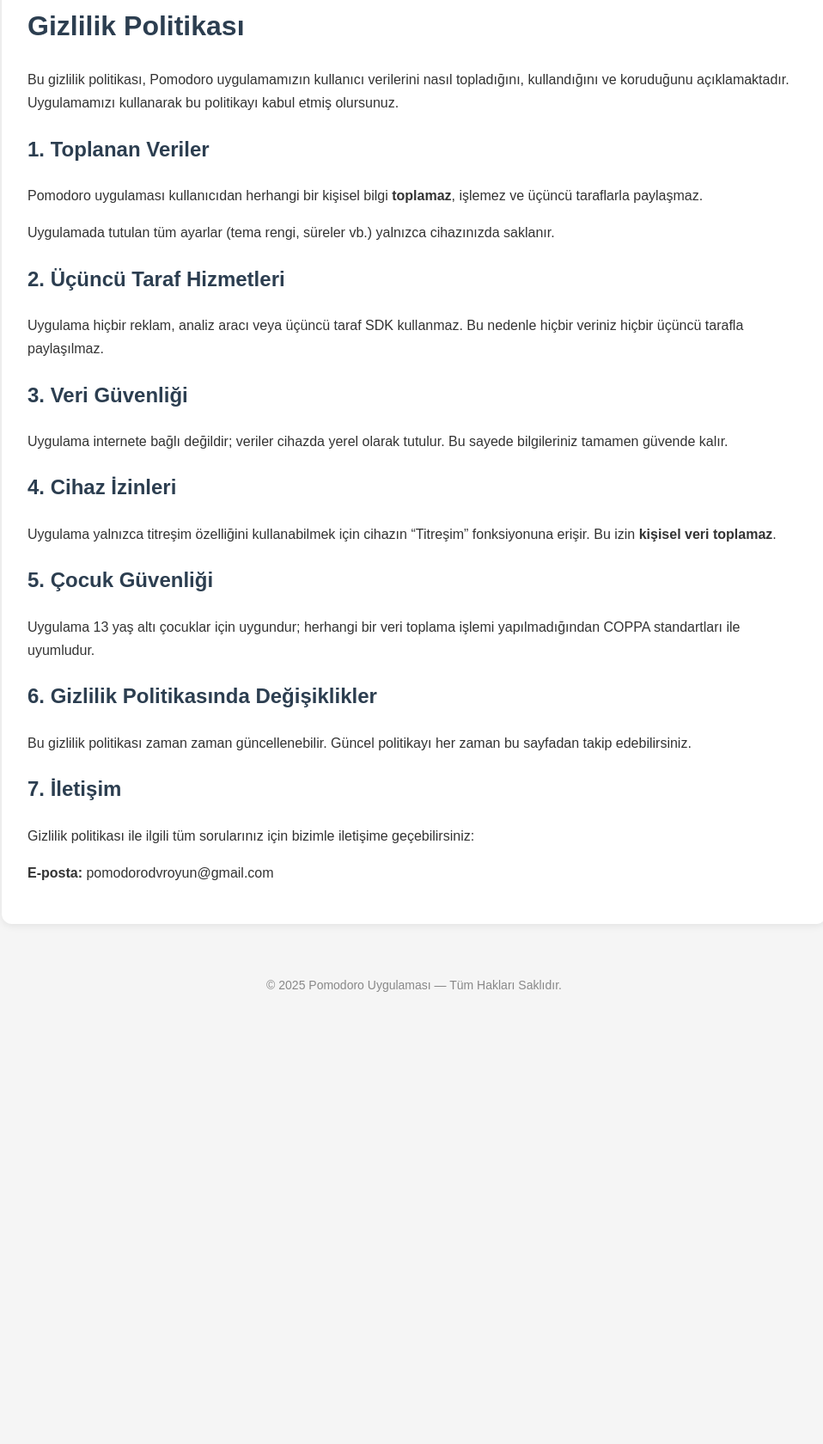
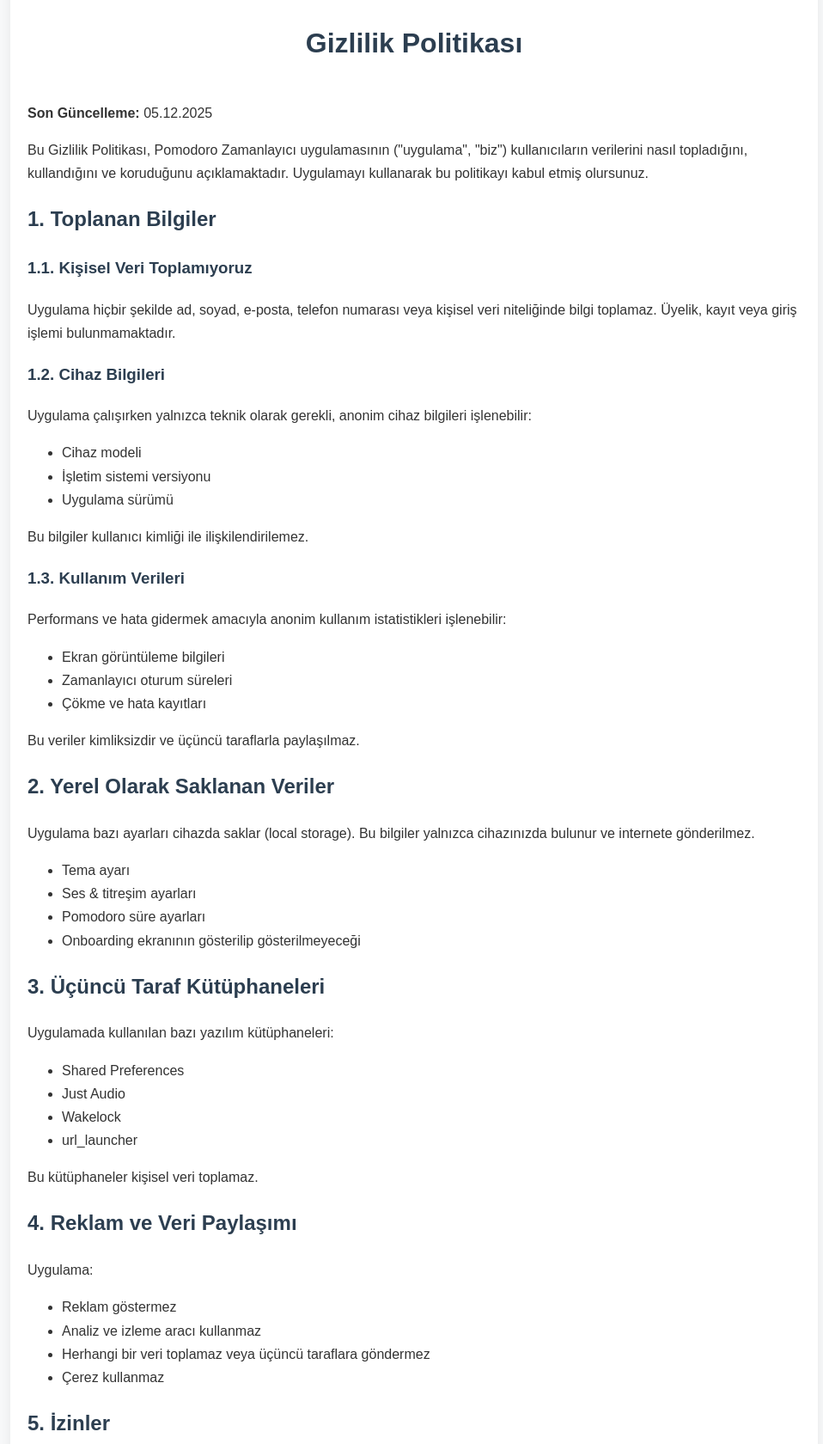
Before and after one commit to beton34340/privacy-policy, a plain HTML site: page index.html in a window 1280 px wide. Shown: the part 68-1748 px from the top of the page at 86% size, without its empty margins (158-1116 px from the left). Before the commit the page ends 1247 px from the top, so only its background shows below. Drawn offline with Linux system fonts and the light colour scheme.

Commit message:
Add privacy policy page

```diff
--- a/index.html
+++ b/index.html
@@ -1,92 +1,157 @@
 <!DOCTYPE html>
 <html lang="tr">
 <head>
-  <meta charset="UTF-8" />
-  <meta name="viewport" content="width=device-width, initial-scale=1.0" />
+    <meta charset="UTF-8">
+    <meta name="viewport" content="width=device-width, initial-scale=1.0">
     <title>Gizlilik Politikası - Pomodoro Uygulaması</title>
-
     <style>
         body {
-      font-family: Arial, Helvetica, sans-serif;
-      background: #f5f5f5;
+            font-family: Arial, sans-serif;
+            background: #f8f9fa;
             margin: 0;
             padding: 0;
+            color: #333;
             line-height: 1.7;
-      color: #333;
         }
         .container {
             max-width: 900px;
             margin: auto;
+            padding: 30px 20px;
             background: #fff;
-      padding: 30px;
-      margin-top: 20px;
+            margin-top: 40px;
             margin-bottom: 40px;
             border-radius: 12px;
-      box-shadow: 0 2px 10px rgba(0,0,0,0.08);
+            box-shadow: 0 0 15px rgba(0,0,0,0.08);
         }
-    h1, h2 {
+        h1, h2, h3 {
             color: #2c3e50;
+        }
+        h1 {
+            text-align: center;
+            margin-bottom: 40px;
+        }
+        a {
+            color: #007bff;
+            text-decoration: none;
+        }
+        a:hover {
+            text-decoration: underline;
         }
         footer {
             text-align: center;
-      padding: 20px;
+            margin-top: 40px;
+            color: #777;
             font-size: 14px;
-      color: #888;
         }
     </style>
 </head>
-
 <body>
 
 <div class="container">
     <h1>Gizlilik Politikası</h1>
+
+    <p><strong>Son Güncelleme:</strong> 05.12.2025</p>
     <p>
-      Bu gizlilik politikası, Pomodoro uygulamamızın kullanıcı verilerini nasıl topladığını, kullandığını ve koruduğunu açıklamaktadır.
-      Uygulamamızı kullanarak bu politikayı kabul etmiş olursunuz.
+        Bu Gizlilik Politikası, Pomodoro Zamanlayıcı uygulamasının ("uygulama", "biz") kullanıcıların verilerini nasıl
+        topladığını, kullandığını ve koruduğunu açıklamaktadır. Uygulamayı kullanarak bu politikayı kabul etmiş olursunuz.
     </p>
 
-    <h2>1. Toplanan Veriler</h2>
-    <p>Pomodoro uygulaması kullanıcıdan herhangi bir kişisel bilgi <strong>toplamaz</strong>, işlemez ve üçüncü taraflarla paylaşmaz.</p>
-    <p>Uygulamada tutulan tüm ayarlar (tema rengi, süreler vb.) yalnızca cihazınızda saklanır.</p>
-
-    <h2>2. Üçüncü Taraf Hizmetleri</h2>
+    <h2>1. Toplanan Bilgiler</h2>
+    <h3>1.1. Kişisel Veri Toplamıyoruz</h3>
     <p>
-      Uygulama hiçbir reklam, analiz aracı veya üçüncü taraf SDK kullanmaz.
-      Bu nedenle hiçbir veriniz hiçbir üçüncü tarafla paylaşılmaz.
+        Uygulama hiçbir şekilde ad, soyad, e-posta, telefon numarası veya kişisel veri niteliğinde bilgi toplamaz.
+        Üyelik, kayıt veya giriş işlemi bulunmamaktadır.
     </p>
 
-    <h2>3. Veri Güvenliği</h2>
+    <h3>1.2. Cihaz Bilgileri</h3>
     <p>
-      Uygulama internete bağlı değildir; veriler cihazda yerel olarak tutulur.
-      Bu sayede bilgileriniz tamamen güvende kalır.
+        Uygulama çalışırken yalnızca teknik olarak gerekli, anonim cihaz bilgileri işlenebilir:
+    </p>
+    <ul>
+        <li>Cihaz modeli</li>
+        <li>İşletim sistemi versiyonu</li>
+        <li>Uygulama sürümü</li>
+    </ul>
+    <p>Bu bilgiler kullanıcı kimliği ile ilişkilendirilemez.</p>
+
+    <h3>1.3. Kullanım Verileri</h3>
+    <p>
+        Performans ve hata gidermek amacıyla anonim kullanım istatistikleri işlenebilir:
+    </p>
+    <ul>
+        <li>Ekran görüntüleme bilgileri</li>
+        <li>Zamanlayıcı oturum süreleri</li>
+        <li>Çökme ve hata kayıtları</li>
+    </ul>
+    <p>Bu veriler kimliksizdir ve üçüncü taraflarla paylaşılmaz.</p>
+
+    <h2>2. Yerel Olarak Saklanan Veriler</h2>
+    <p>
+        Uygulama bazı ayarları cihazda saklar (local storage). Bu bilgiler yalnızca cihazınızda bulunur ve internete gönderilmez.
+    </p>
+    <ul>
+        <li>Tema ayarı</li>
+        <li>Ses & titreşim ayarları</li>
+        <li>Pomodoro süre ayarları</li>
+        <li>Onboarding ekranının gösterilip gösterilmeyeceği</li>
+    </ul>
+
+    <h2>3. Üçüncü Taraf Kütüphaneleri</h2>
+    <p>
+        Uygulamada kullanılan bazı yazılım kütüphaneleri:
+    </p>
+    <ul>
+        <li>Shared Preferences</li>
+        <li>Just Audio</li>
+        <li>Wakelock</li>
+        <li>url_launcher</li>
+    </ul>
+    <p>Bu kütüphaneler kişisel veri toplamaz.</p>
+
+    <h2>4. Reklam ve Veri Paylaşımı</h2>
+    <p>Uygulama:</p>
+    <ul>
+        <li>Reklam göstermez</li>
+        <li>Analiz ve izleme aracı kullanmaz</li>
+        <li>Herhangi bir veri toplamaz veya üçüncü taraflara göndermez</li>
+        <li>Çerez kullanmaz</li>
+    </ul>
+
+    <h2>5. İzinler</h2>
+    <p>Uygulama yalnızca aşağıdaki izinleri kullanır:</p>
+
+    <h3>5.1. Bildirim İzni</h3>
+    <p>Zamanlayıcı süresi bittiğinde uyarı göndermek için kullanılır. Zorunlu değildir.</p>
+
+    <h3>5.2. Arka Plan / Wakelock</h3>
+    <p>Sayaç çalışırken ekran kapanmasını önlemek için kullanılır.</p>
+
+    <h2>6. Veri Güvenliği</h2>
+    <p>
+        Veriler yalnızca cihazda saklanır. Uygulama kaldırıldığında tüm veriler silinir.
+        Hiçbir veri sunucuya gönderilmez veya paylaşılmaz.
     </p>
 
-    <h2>4. Cihaz İzinleri</h2>
+    <h2>7. Çocukların Gizliliği</h2>
     <p>
-      Uygulama yalnızca titreşim özelliğini kullanabilmek için cihazın “Titreşim” fonksiyonuna erişir.
-      Bu izin <strong>kişisel veri toplamaz</strong>.
+        Uygulama 13 yaş altı kullanıcılar için tasarlanmamıştır, ancak kişisel veri toplamadığı için risk oluşturmaz.
     </p>
 
-    <h2>5. Çocuk Güvenliği</h2>
+    <h2>8. Değişiklikler</h2>
     <p>
-      Uygulama 13 yaş altı çocuklar için uygundur; herhangi bir veri toplama işlemi yapılmadığından COPPA standartları ile uyumludur.
+        Bu gizlilik politikası zaman zaman güncellenebilir. Güncellemeler bu sayfada yayınlanır ve yayınlandığı anda geçerli olur.
     </p>
 
-    <h2>6. Gizlilik Politikasında Değişiklikler</h2>
+    <h2>9. İletişim</h2>
     <p>
-      Bu gizlilik politikası zaman zaman güncellenebilir. Güncel politikayı her zaman bu sayfadan takip edebilirsiniz.
-    </p>
-
-    <h2>7. İletişim</h2>
-    <p>
-      Gizlilik politikası ile ilgili tüm sorularınız için bizimle iletişime geçebilirsiniz:
+        Gizlilik politikası ile ilgili sorularınız için bizimle iletişime geçebilirsiniz:
     </p>
     <p><strong>E-posta:</strong> pomodorodvroyun@gmail.com</p>
-  </div>
 
     <footer>
-    © 2025 Pomodoro Uygulaması — Tüm Hakları Saklıdır.
+        © 2025 Pomodoro App – Tüm Hakları Saklıdır.
     </footer>
+</div>
 
 </body>
 </html>
```
Lines whose indentation alone changed are shown as unchanged.
